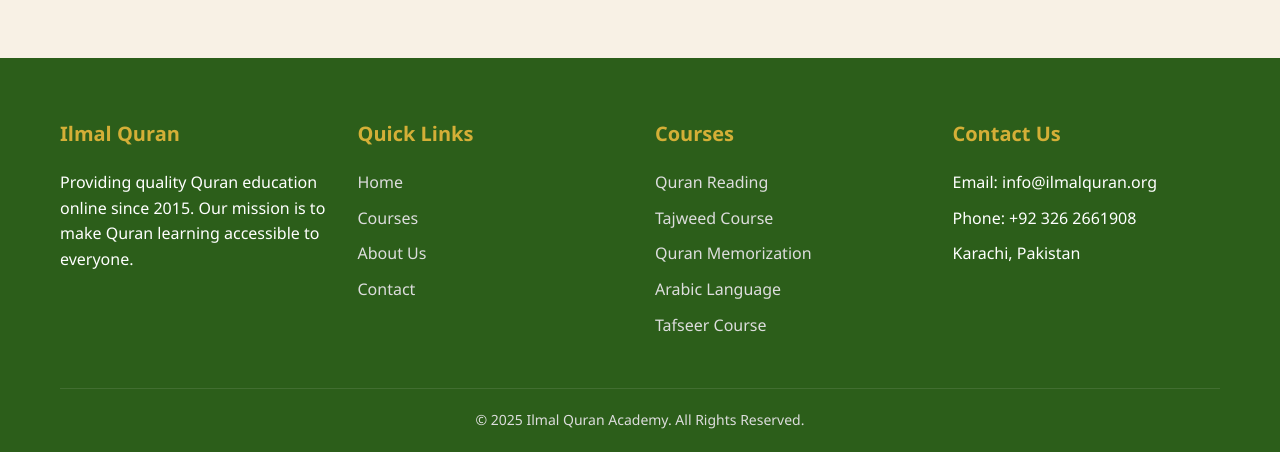
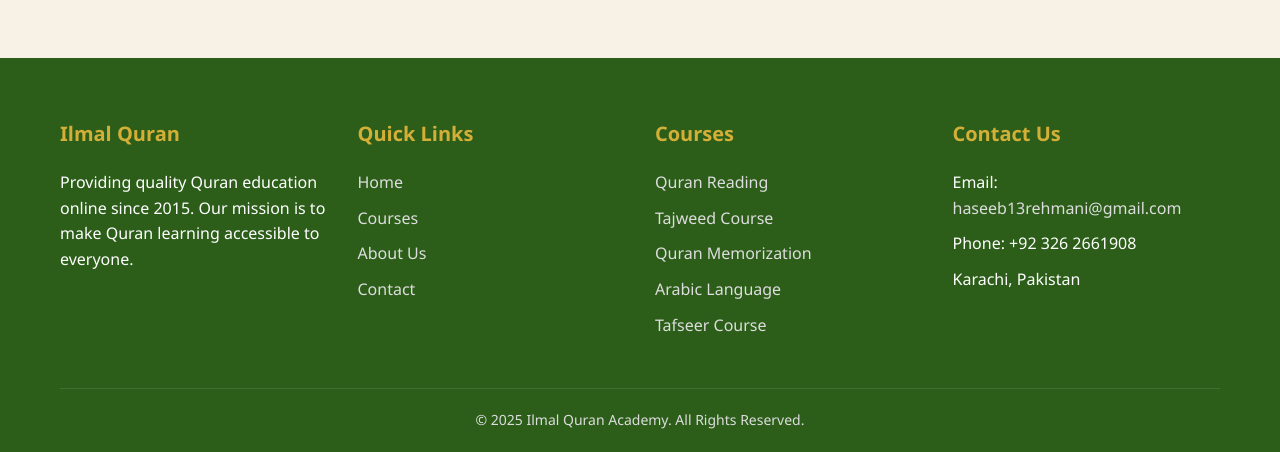
Before and after one commit to haseebrehmani/onlineQuranAcademy, a plain HTML site: page index.html in a window 1280 px wide. Shown: the part 2195-2647 px from the top of the page. Drawn offline with Linux system fonts and the light colour scheme.

Commit message:
Update index.html

```diff
--- a/index.html
+++ b/index.html
@@ -838,7 +838,7 @@
                     <div class="footer-col" id="contact">
                         <h3>Contact Us</h3>
                         <ul>
-                            <li>Email: info@ilmalquran.org</li>
+                            <li>Email: <a href="mailto:haseeb13rehmani@gmail.com?subject=Quran%20Course%20Inquiry&body=I%20am%20interested%20in%20joining%20the%20Quran%20Tajweed%20Course.">haseeb13rehmani@gmail.com</a></li>
                             <li>Phone: +92 326 2661908</li>
                             <li>Karachi, Pakistan</li>
                         </ul>
```
